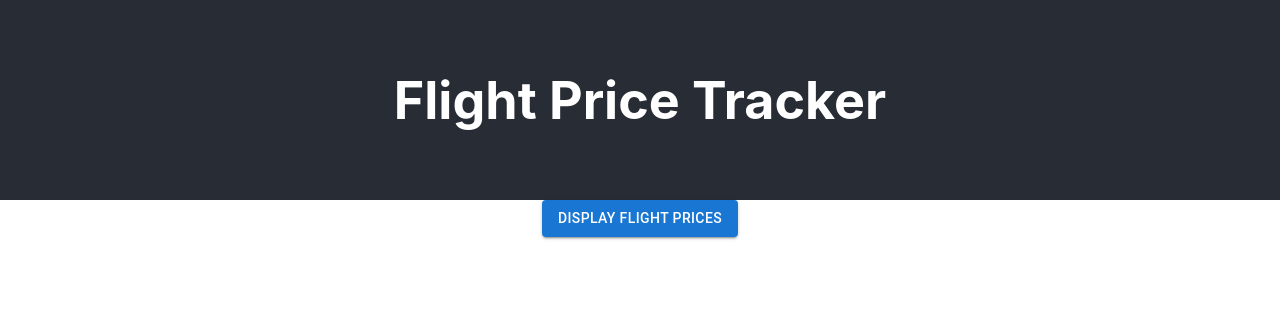
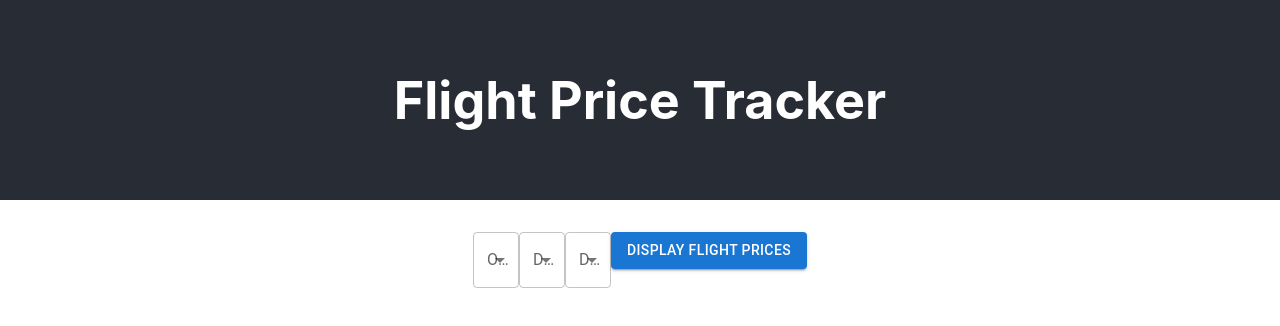
Before and after one commit to BeckyLashua/flight-price-tracker, a React (Create React App) app in the folder client/: page / in a window 1280 px wide. Shown: the top 326 px of the page. Built offline with nearby package versions, Linux system fonts and the light colour scheme.

Commit message:
fixed date formatting issue

```diff
--- a/client/src/App.js
+++ b/client/src/App.js
@@ -8,7 +8,7 @@ function App() {
       <header className="App-header">
         <h1> Flight Price Tracker </h1>
       </header>
-      <TestButton />
+      <RetrievalForm />
     </div>
   );
 }
--- a/client/src/RetrievalForm.js
+++ b/client/src/RetrievalForm.js
@@ -32,27 +32,20 @@ const RetrievalForm = () => {
       setLoading(false);
       return;
     }
+
     try {
       const today = new Date();
-      console.log("today: ", today);
-      const endDate = new Date(today.setDate(today.getDate() -1 ));
-      console.log("enddate: ", endDate);
-      const startDate = new Date(endDate.setDate(endDate.getDate() - 365));
-      console.log("startdate: ", startDate);
-      const startDateString = startDate.toISOString();
-      const endDateString = endDate.toISOString();
-      setEndDate(endDateString);
-      setStartDate(startDateString);
-      console.log("startdate dtring: ", startDateString);
-      console.log("enddate dtring: ", endDateString);
-
+      const endDate = new Date(today.setDate(today.getDate()));
+      const startDate = new Date(today.setDate(today.getDate() - 365 ));
+      setEndDate(endDate.toISOString());
+      setStartDate(startDate.toISOString());
 
       const requestData = {
-        startDate: startDate.toISOString(),
-        endDate: endDate.toISOString(),
-        origin: origin,
-        destination: destination,
-        airline: airline
+        startDate: startDate,
+        endDate: endDate,
+        origin: formValues.origin,
+        destination: formValues.destination,
+        airline: formValues.airline
       }
 
       const response = await axios.post('http://localhost:3001/flight-data', requestData);
```
Also changed, not shown: 2 other files (tests, documents, lock files or other folders).
